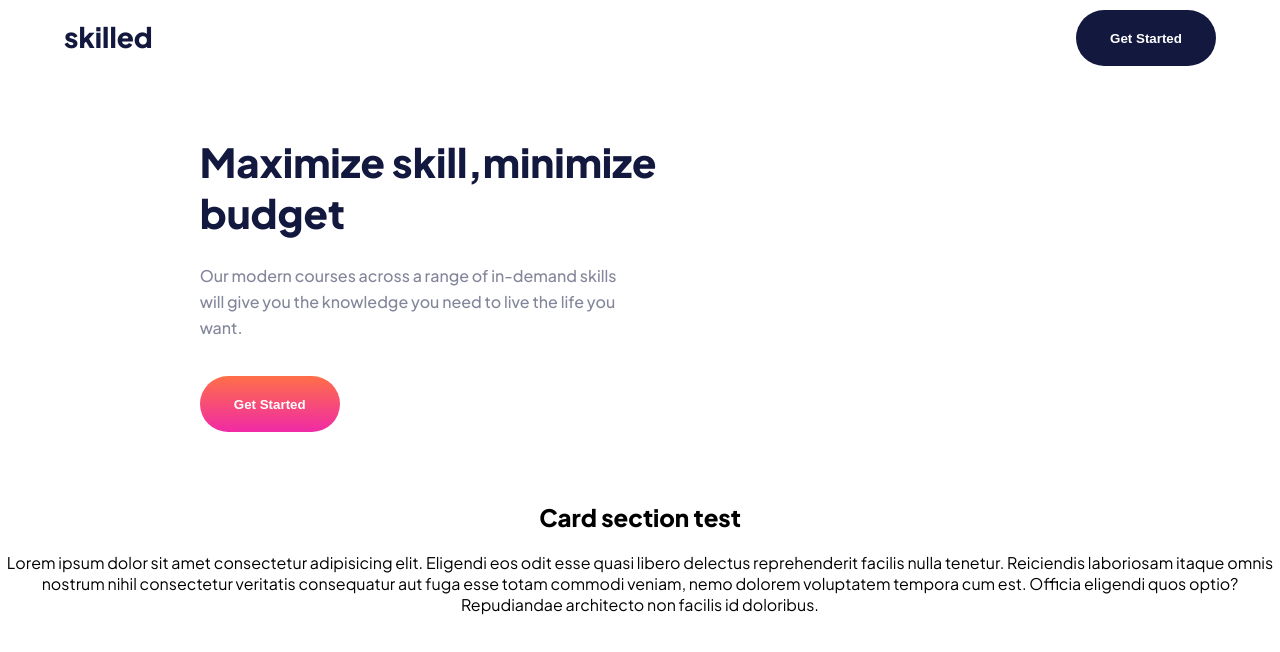
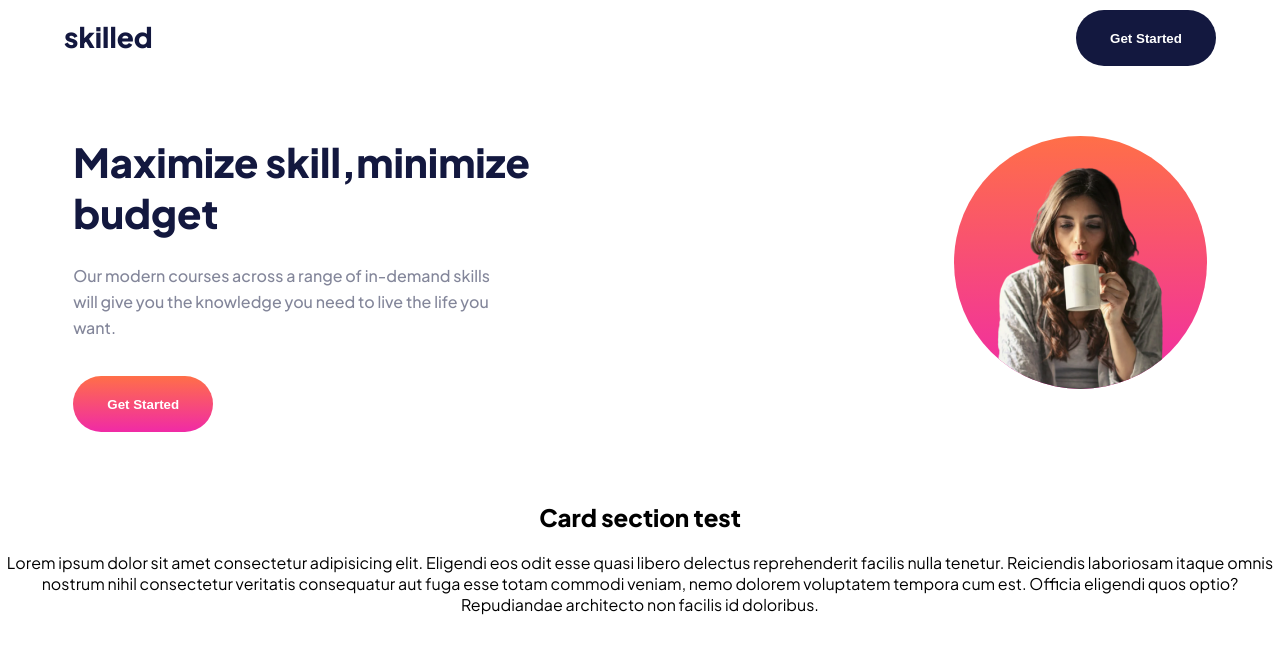
Before and after one commit to PiriyaLapa/Skilled-e-learning-landing-page, a React (Create React App) app: page / in a window 1280 px wide. Shown: the top 652 px of the page. Built offline with nearby package versions, Linux system fonts and the light colour scheme.

Commit message:
update to try to deploy

```diff
--- a/src/components/Buttons/PrimaryBtn.tsx
+++ b/src/components/Buttons/PrimaryBtn.tsx
@@ -6,7 +6,7 @@ export default class PrimaryBtn extends Component<PrimaryBtnProps> {
   render(): ReactNode {
     const { message, color, hoverColor } = this.props;
     return (
-      <StyledPrimaryBtn color={color} hoverColor={hoverColor} >
+      <StyledPrimaryBtn color={color} $hovercolor={hoverColor} >
         {message}
       </StyledPrimaryBtn>
     );
--- a/src/components/Buttons/styles.ts
+++ b/src/components/Buttons/styles.ts
@@ -1,10 +1,10 @@
 import styled from "styled-components";
 
 // StyledBtn
-export const StyledPrimaryBtn = styled.button<{ color: string, hoverColor: string }>`
+export const StyledPrimaryBtn = styled.button<{ color: string, $hovercolor: string }>`
 
   &:hover {
-    background-color:${(props) => props.hoverColor};
+    background-color:${(props) => props.$hovercolor};
     transition: 0.4s;
     border:none;
   }
--- a/src/components/figure/MobileHeroImg.tsx
+++ b/src/components/figure/MobileHeroImg.tsx
@@ -1,15 +1,15 @@
 import { Component, ReactNode } from "react";
+import { urlImgProps } from "../interface/MobileHeroImg";
+import { StyledHeroImg, CircleShape } from "./styles";
 
-interface urlImgProps{
-    urlImg:string;
-}
 
 export default class MobileHeroImg extends Component<urlImgProps> {
   render(): ReactNode {
+    const {urlImg, color} = this.props
     return (
-      <div >
-        <img src={this.props.urlImg} alt=""  />
-      </div>
+      <CircleShape color={color}>
+        <StyledHeroImg src={urlImg} alt="HeroImg"  />
+      </CircleShape>
     );
   }
 }
--- a/src/components/figure/styles.ts
+++ b/src/components/figure/styles.ts
@@ -9,19 +9,36 @@ export const StyledFigure = styled.img`
 
   /* Tablet screen  */
   @media screen and (min-width: 768px) {
-    width:80%;
-    position:absolute;
-    top:260px;
-    left:380px;
-    transform:translate(35px,-353px);
+    width: 80%;
+    position: absolute;
+    top: 260px;
+    left: 380px;
+    transform: translate(35px, -353px);
   }
 
   /* Desktop screen size */
-  @media screen and (min-width:1440px){
-    width:50%;
-    position:absolute;
-    top:50%;
-    left:50%;
-    transform:translate(35%,-60%);
+  @media screen and (min-width: 1440px) {
+    width: 50%;
+    position: absolute;
+    top: 50%;
+    left: 50%;
+    transform: translate(35%, -60%);
   }
 `;
+
+export const StyledHeroImg = styled.img`
+  padding: 1.5rem 0;
+  background: ${(props) => props.color};
+`;
+
+export const CircleShape = styled.div<{ color: string }>`
+  display:inline-block;
+  width:80%;
+  max-width: 253px;
+  height: 253px;
+  flex-shrink: 0;
+  background: ${(props) => props.color};
+  border-radius: 158.5px;
+  justify-content:center;
+  overflow:hidden;
+`;
--- /dev/null
+++ b/src/components/interface/MobileHeroImg.ts
@@ -0,0 +1,4 @@
+export interface urlImgProps {
+  urlImg: string;
+  color:string;
+}
--- a/src/pages/LandingPage/sections/Hero.tsx
+++ b/src/pages/LandingPage/sections/Hero.tsx
@@ -5,13 +5,10 @@ import HeadContent from "../../../components/HeadContent/HeadContent";
 import { StyledHero } from "./styles";
 import PrimaryBtn from "../../../components/Buttons/PrimaryBtn";
 import { theme } from "../../../utilities";
-// import Figure from "../../../components/figure/Figure";
-// import urlImg from "../../../assets/image-hero-mobile.png";
-import mobileImg from '../../../assets/image-hero-mobile.webp';
 import TableImg from "../../../assets/image-hero-tablet.png";
 import { ContentBox } from "./styles";
-import MobileHeroImg from "../../../components/figure/MobileHeroImg";
-
+import mobileImg from '../../../assets/meterial/hero-mobile/heroImg.png';
+import MobileHeroImg from '../../../components/figure/MobileHeroImg';
 export default class Hero extends Component {
   state = {
     windowWidth: window.innerWidth,
@@ -35,6 +32,7 @@ export default class Hero extends Component {
     const { headLine, paraContent, btnContent } = HeaderContent;
     const btnColor = theme.sventhColor;
     const hoverColor = theme.fistColor;
+    const bgColor= theme.sventhColor;
     // const { windowWidth } = this.state;
 
     return (
@@ -49,7 +47,7 @@ export default class Hero extends Component {
           />
         </ContentBox>
             {/* <Figure urlImg={windowWidth >= 768 ? TableImg : urlImg} /> */}
-            {/* <MobileHeroImg urlImg={mobileImg}  /> */}
+            <MobileHeroImg urlImg={mobileImg} color={bgColor}  />
       </StyledHero>
     );
   }
```
Also changed, not shown: src/assets/meterial/hero-mobile/heroImg.png (added).
